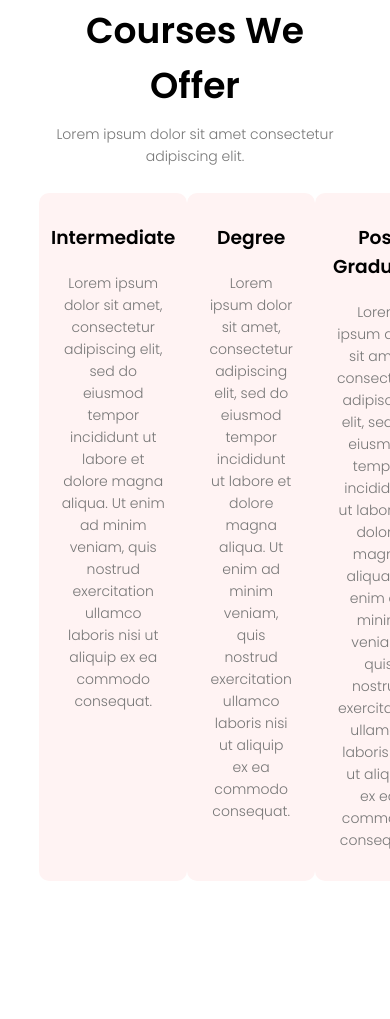
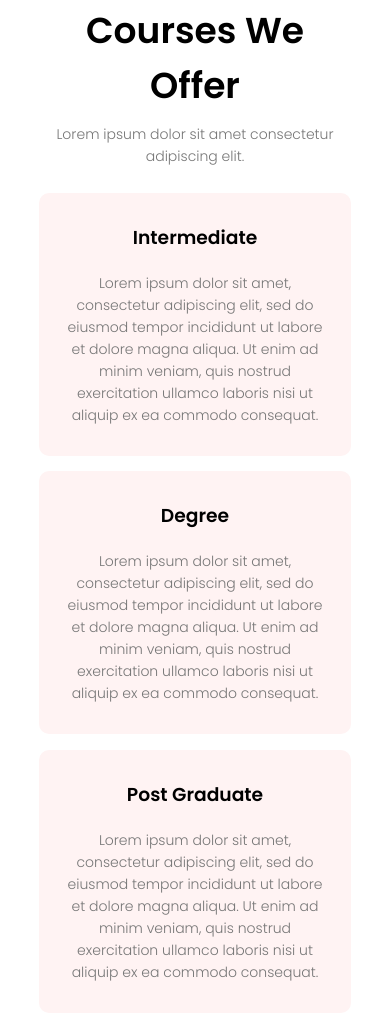
Before and after one commit to gabrielraymond/web_practice, a plain HTML site: page Web Page/index.html in a window 390 px wide. Shown: the part 941-1960 px from the top of the page. Before the commit the page ends 1837 px from the top, so only its background shows below. Drawn offline with Linux system fonts and the light colour scheme.

Commit message:
add column

```diff
--- a/Web Page/style.css
+++ b/Web Page/style.css
@@ -180,3 +180,9 @@ h3{
 .course-col:hover{
     box-shadow: 0 0 20px 0px rgba(0,0,0,0.2);
 }
+
+@media all and (max-width:700px){
+    .row{
+        flex-direction: column;
+    }
+}
```
